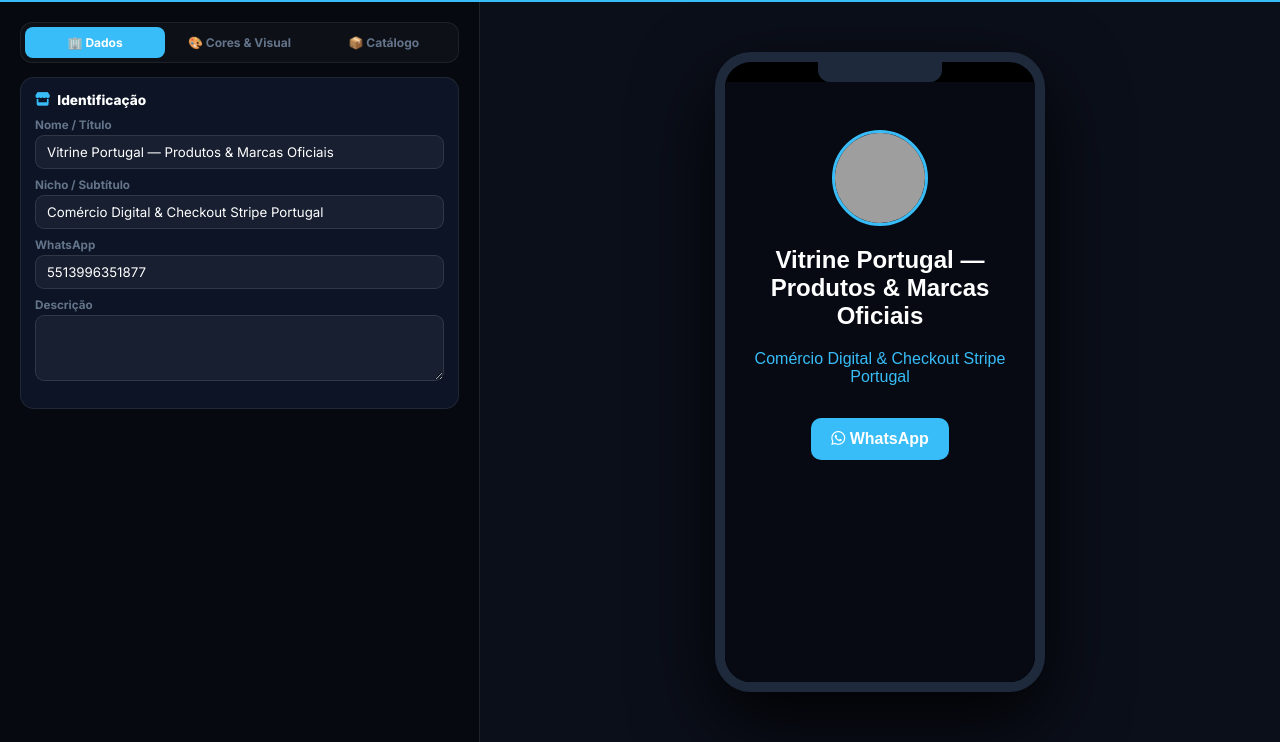
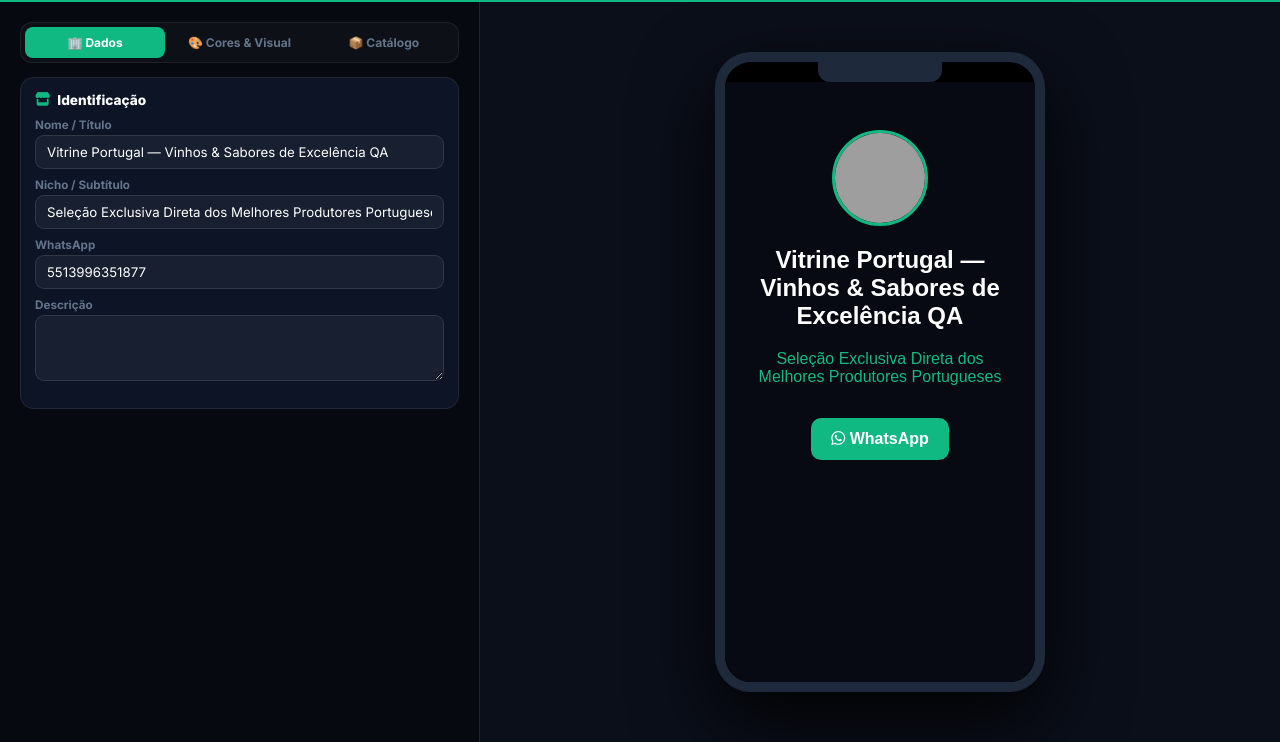
Before and after one commit to hodrichtech/portugal-stripe-vitrine, a plain HTML site: page admin.html in a window 1280 px wide. Shown: the part 58-800 px from the top of the page. Drawn offline with Linux system fonts and the light colour scheme.

Commit message:
deploy: admin.html (Vitrine Engine Sophia Editorial)

```diff
--- a/admin.html
+++ b/admin.html
@@ -3,11 +3,11 @@
 <head>
   <meta charset="UTF-8">
   <meta name="viewport" content="width=device-width, initial-scale=1.0">
-  <title>Painel Demo Admin — Vitrine Portugal — Produtos &amp; Marcas Oficiais</title>
+  <title>Painel Demo Admin — Vitrine Portugal — Vinhos &amp; Sabores de Excelência QA</title>
   <link href="https://fonts.googleapis.com/css2?family=Inter:wght@400;500;600;700;800&family=Outfit:wght@700;800&display=swap" rel="stylesheet">
   <link rel="stylesheet" href="https://cdnjs.cloudflare.com/ajax/libs/font-awesome/6.4.0/css/all.min.css">
   <style>
-    :root { --brand: #38bdf8; }
+    :root { --brand: #10b981; }
     * { margin:0; padding:0; box-sizing:border-box; font-family:'Inter',sans-serif; }
     body { background:#070a12; color:#f8fafc; height:100vh; display:flex; flex-direction:column; overflow:hidden; }
 
@@ -113,7 +113,7 @@
   </div>
 
   <script>
-    var data = {"slug": "portugal-stripe-vitrine", "nome": "Vitrine Portugal \u2014 Produtos & Marcas Oficiais", "nicho": "Com\u00e9rcio Digital & Checkout Stripe Portugal", "cidade": "Brasil", "whatsapp": "5513996351877", "descricao": "", "foto": "https://images.unsplash.com/photo-1560066984-138dadb4c035?w=300", "capa": "https://images.unsplash.com/photo-1558002038-1055907df827?w=800", "corTema": "#38bdf8", "plano": "portugal_stripe", "layoutTema": "dark", "catalogo": []};
+    var data = {"slug": "portugal-stripe-vitrine", "nome": "Vitrine Portugal \u2014 Vinhos & Sabores de Excel\u00eancia QA", "nicho": "Sele\u00e7\u00e3o Exclusiva Direta dos Melhores Produtores Portugueses", "cidade": "Brasil", "whatsapp": "5513996351877", "descricao": "", "foto": "https://images.unsplash.com/photo-1560066984-138dadb4c035?w=300", "capa": "https://images.unsplash.com/photo-1558002038-1055907df827?w=800", "corTema": "#10b981", "plano": "portugal_stripe", "layoutTema": "dark", "catalogo": []};
 
     function initForm() {
       document.getElementById('f-nome').value = data.nome || '';
```
